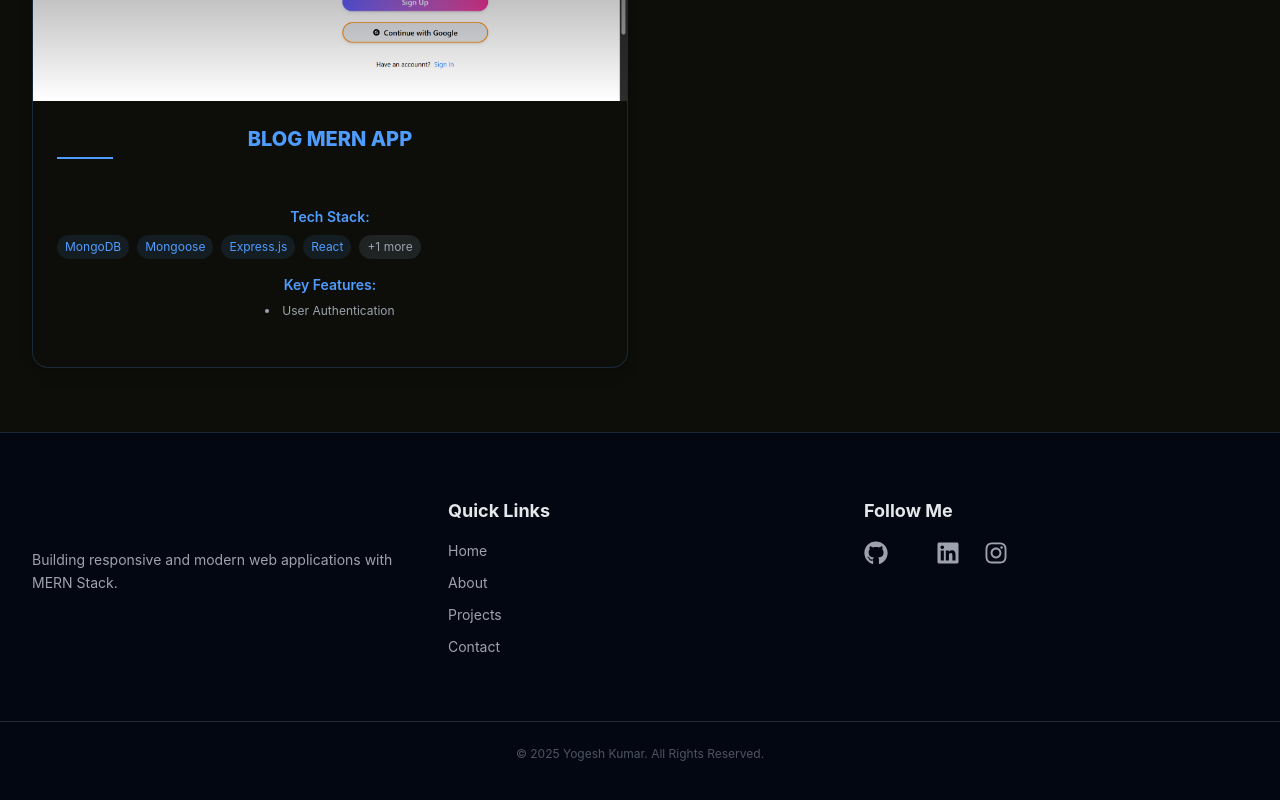
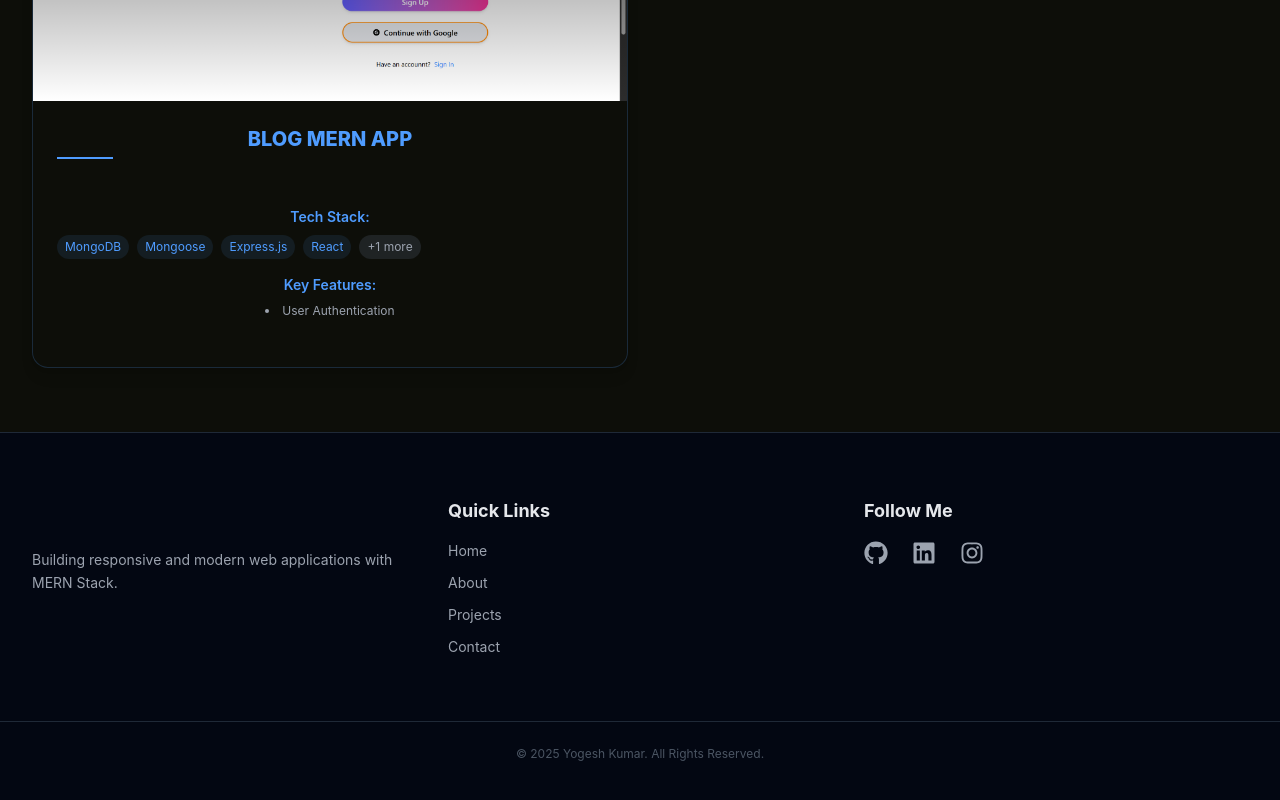
Before and after one commit to YogeshKumar2309/Portfolio, a React (Vite) app in the folder client/: page /projects in a window 1280 px wide. Shown: the part 1078-1878 px from the top of the page. Built offline with nearby package versions, Linux system fonts and the light colour scheme; no server answers.

Commit message:
fix some style in home and footer

```diff
--- a/client/src/componets/common/layout/Footer.jsx
+++ b/client/src/componets/common/layout/Footer.jsx
@@ -58,13 +58,13 @@ const Footer = () => {
         {/* Social Links Section */}
         <div className="flex flex-col items-center md:items-start">
           <h3 className="text-lg font-bold text-gray-200">Follow Me</h3>
-          <div className="flex space-x-6 mt-4">
-            {/* GitHub */}
+          <div className="flex mt-4">
+          {/* GitHub */}
             <Link
               to="https://github.com/YogeshKumar2309"
               target="_blank"
               rel="noopener noreferrer"
-              className="text-gray-400 hover:text-white transition-colors"
+              className="text-gray-400 hover:text-white transition-colors mr-6"
               aria-label="GitHub Profile"
             >
               <FaGithub size={24} />
@@ -75,7 +75,7 @@ const Footer = () => {
               to="https://linkedin.com/in/yourusername"
               target="_blank"
               rel="noopener noreferrer"
-              className="text-gray-400 hover:text-[#0077b5] transition-colors"
+              className="text-gray-400 hover:text-[#0077b5] transition-colors mr-6"
               aria-label="LinkedIn Profile"
             >
               <FaLinkedin size={24} />
@@ -86,7 +86,7 @@ const Footer = () => {
               to="https://instagram.com/yogeshwebdev"
               target="_blank"
               rel="noopener noreferrer"
-              className="text-gray-400 hover:text-pink-500 transition-colors"
+              className="text-gray-400 hover:text-pink-500 transition-colors mr-6"
               aria-label="Instagram Profile"
             >
               <FaInstagram size={24} />
--- a/client/src/componets/home/SectionOne.jsx
+++ b/client/src/componets/home/SectionOne.jsx
@@ -27,7 +27,7 @@ const SectionOne = () => {
           <div className="flex flex-col lg:ms-35">
             <div className="flex relative">
               <div className="text-2xl lg:text-[42px]  mt-6  font-bold ">
-                <p className="text-[#9de40f] ">A Creative</p>
+                <p className="text-[#9de40f] sm:mb-4">A Creative</p>
                 <p className="font-bold text-outline">MERN Stack Developer</p>
               </div>
 
```
